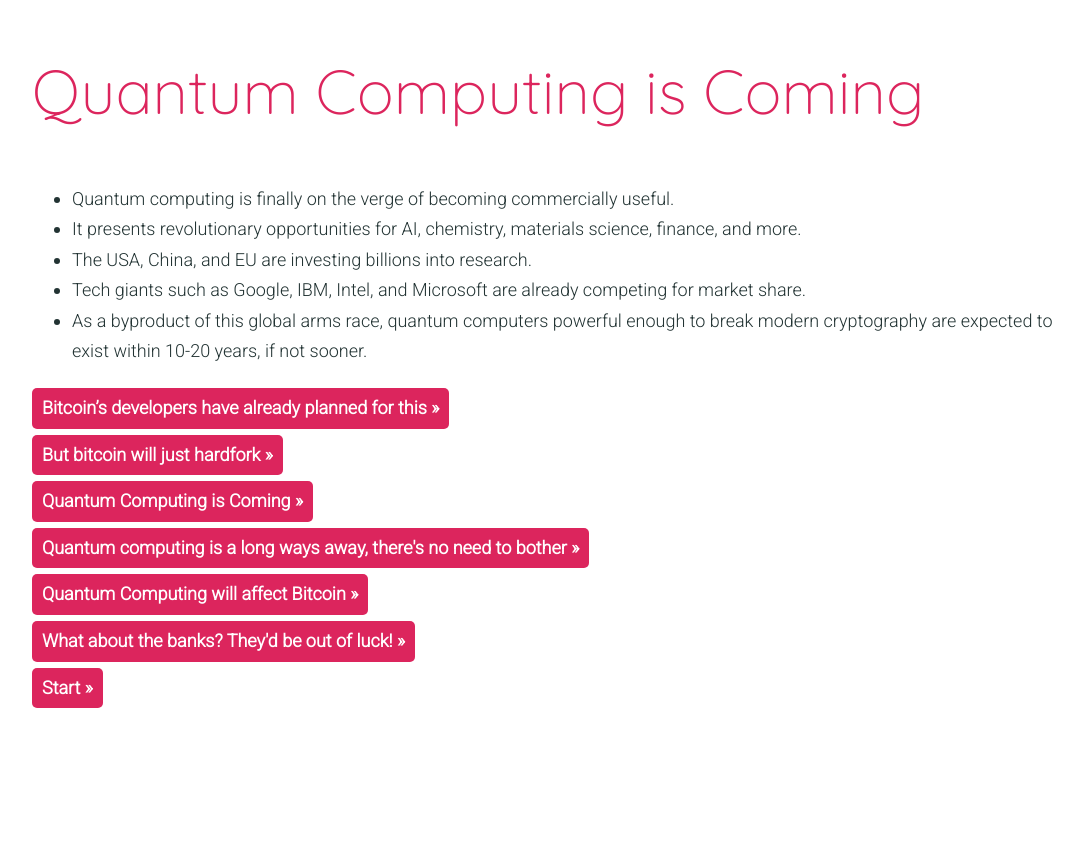
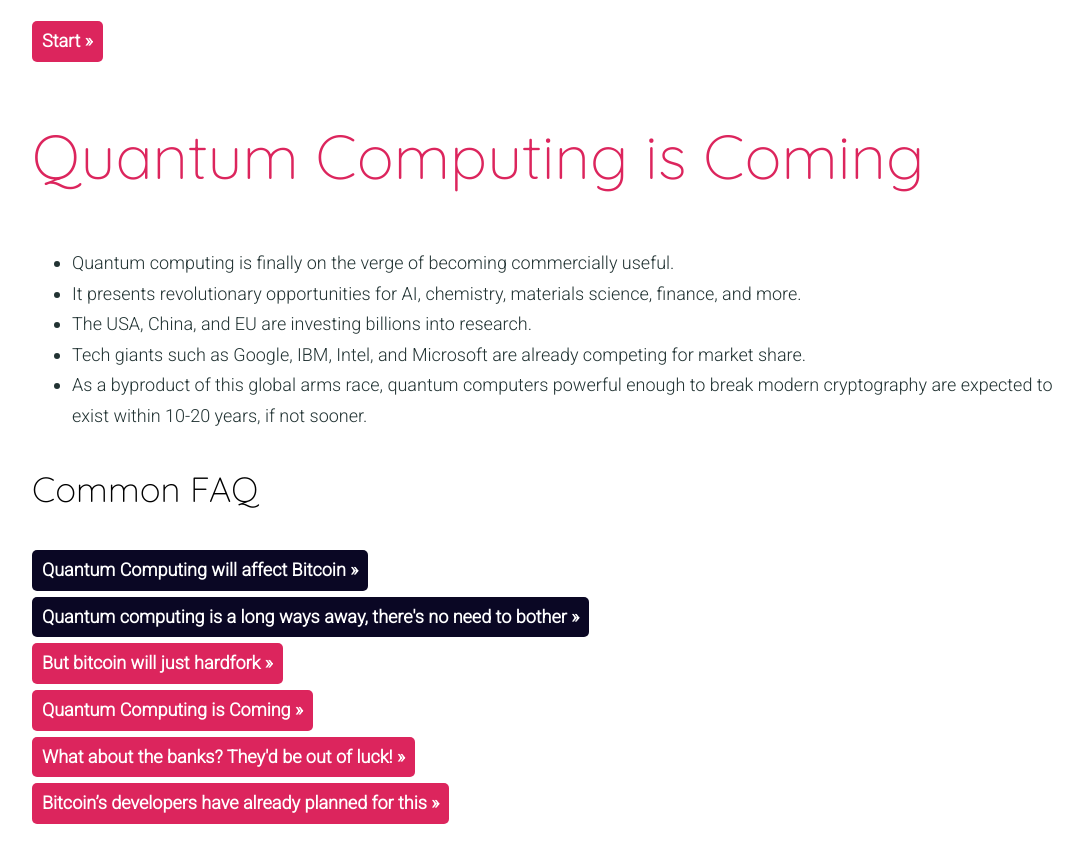
Before and after one commit to theqrl-community/faqq, a Jekyll site: the page built from index.md, in a window 1280 px wide. Shown: the top 863 px of the page, without its empty margins (96-1179 px from the left). Built offline with Jekyll 4.4.1, drawn with Linux system fonts in a browser that asks for light colours.

Commit message:
URL Change +
- Common FAQ is random
- Curated FAQ bubbles to the top
- Theme is set to local

```diff
--- a/_config.yml
+++ b/_config.yml
@@ -17,7 +17,7 @@ title: The QRL FAQ
 email: self@jackalyst.com
 description: >- # this means to ignore newlines until "baseurl:"
   Testing
-baseurl: "/quantumfaq" # the subpath of your site, e.g. /blog
+baseurl: "/faqq" # the subpath of your site, e.g. /blog
 url: "" # the base hostname & protocol for your site, e.g. http://example.com
 twitter_username: jackalyst
 github_username:  jackalyst
@@ -45,7 +45,7 @@ defaults:
       layout: faq
 # Build settings
 markdown: kramdown
-theme: qrl
+local_theme: qrl
 plugins:
   - jekyll-feed
 # Exclude from processing.
--- a/_sass/qrl.scss
+++ b/_sass/qrl.scss
@@ -78,9 +78,14 @@ a {
   color:#FFF;
   font-weight:bold;
   border-radius:5px;
+
   &:hover {
     background-color: $quantum_hover;
   }
+}
+
+.buttons .curated a {
+  background-color: $quantum_deep;
 }
 
 @keyframes fadeIn {
--- a/index.md
+++ b/index.md
@@ -6,40 +6,50 @@
 {% for faq in faqs %}
 {% assign refs = faq.ref %}
 <div class="section" id="{{ faq.slug }}">
+	<ul class="buttons">
+		<li><a href="{{ site.baseurl }}/">Start »</a></li>
+	</ul>
 	<h2 class="statement">{{ faq.title }}</h2>
 
 	<div class="content">
 		{{ faq.content }}
-
 	</div>
 
-	<ul class="buttons">
-	<!--	{% for ref in refs %}
-			<li><a href="#{{ ref }}">
-			{% assign subpage = site.faq | where: 'slug', ref %}
+	<h3>Common FAQ</h3>
+	<ul class="buttons {{ faq.slug }}">
+		{% for ref in refs %}
+			<li class="curated"><a href="#{{ ref }}">
+				{% assign subpage = site.faq | where: 'slug', ref %}
 
-			{% for item in subpage %}
-			   {{ item.title }}
-			{% endfor %}
+				{% for item in subpage %}
+				   {{ item.title }}
+				{% endfor %}
 
-			 »</a>
+				 »</a>
 			</li>
-		{% endfor %} -->
+		{% endfor %}
+		{% for faq in faqs %}
+			{% if refs contains faq.slug %}
 
-		{% for faq in faqs %}
-		<li><a href="#{{ faq.slug }}">{{ faq.title }} »</a></li>
+			{% else %}
+				<li><a href="#{{ faq.slug }}">{{ faq.title }} »</a></li>
+			{% endif %}
+
+
 		{% endfor %}
-		<li><a href="{{ site.baseurl }}/">Start »</a></li>
+	</ul>
 
-	</ul>
+	<script type="text/javascript">
+	// Parent
+	var ul = document.querySelector('.{{ faq.slug }}');
+	var ulchosen = document.querySelectorAll('.{{ faq.slug }} .curated');
+
+	for (var i = ul.children.length; i >= 0; i--) {
+	    ul.appendChild(ul.children[Math.random() * i | 0]);
+	}
+	for (var i = 0; i < ulchosen.length; i++) {
+		ul.prepend(ulchosen[i]);
+	}
+	</script>
 </div>
 {% endfor %}
-
-
-<!-- <h3>For easy reference</h3>
-<ul>
-	{% for faq in faqs %}
-	<li><a href="#{{ faq.slug }}">{{ faq.title }} »</a></li>
-	{% endfor %}
-	<li><a href="{{ site.baseurl }}/">Start »</a></li>
-</ul> -->
```
Also changed, not shown: _faq/quantum-computing-is-coming.md (+1 -0 lines), js/main.js (line endings or trailing spaces).
